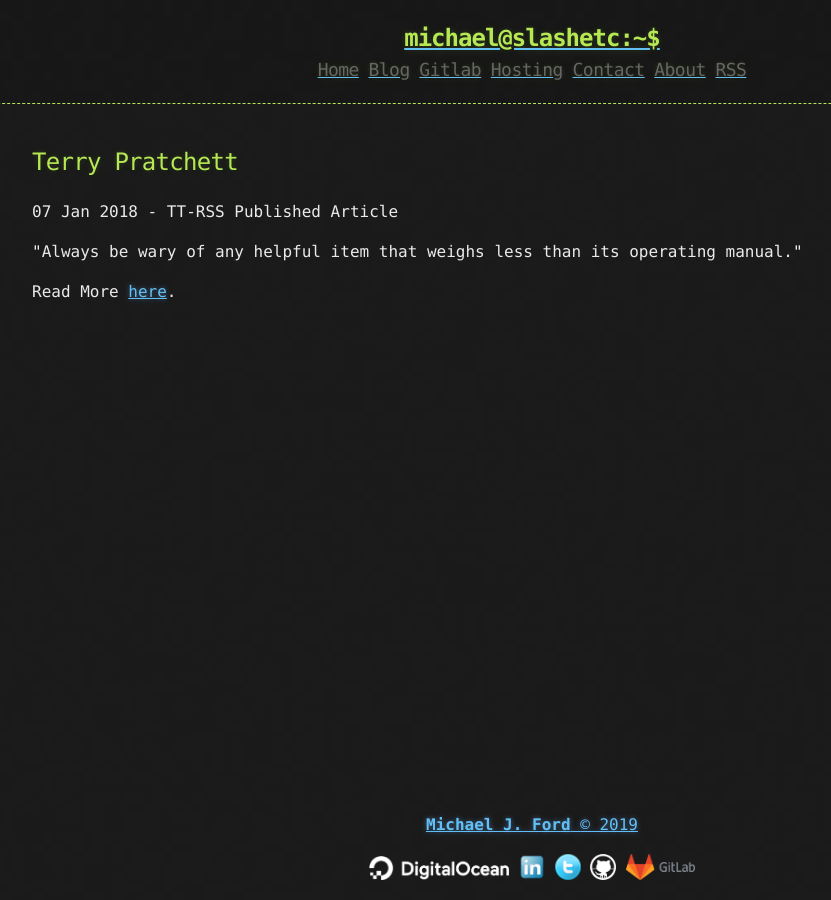
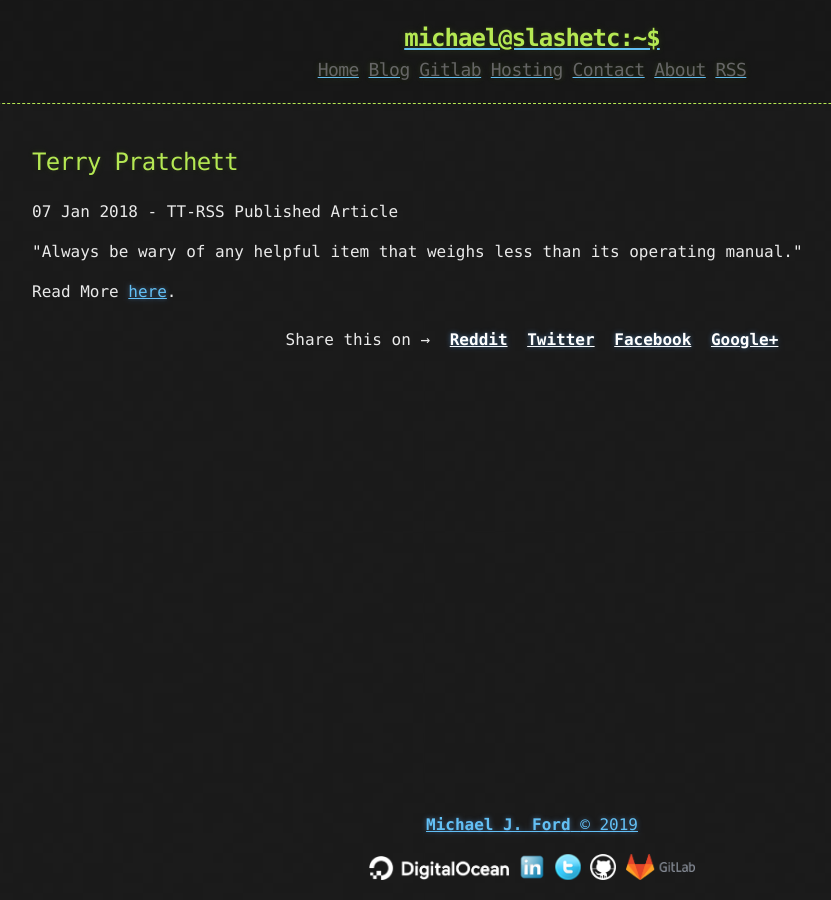
Before and after one commit to slashetc-us/slashetc-us.github.io, a Jekyll site: the page built from _posts/2018-01-07-terry-pratchett.md, in a window 1280 px wide. Shown: the whole page, without its empty margins (108-939 px from the left). Built offline with Jekyll 4.4.1, drawn with Linux system fonts in a browser that asks for light colours; comment, search, counter and statistics services are not loaded.

Commit message:
added socal network share buttons to posts

```diff
--- a/_config.yml
+++ b/_config.yml
@@ -32,6 +32,7 @@ plugins:
 # Custom variables
 owner : "Michael J. Ford"
 year : "2019"
+twitter_username : Michael_J_Ford
 
 # Google Tracking
 google_analytics:
--- /dev/null
+++ b/_includes/share-page.html
@@ -0,0 +1,7 @@
+<div class="share-page">
+    Share this on &rarr;
+    <a href="https://www.reddit.com/submit?url={{ site.url }}{{ page.url }}&title={{ page.title }}" rel="nofollow" target="_blank" title="Share on Reddit">Reddit</a>
+    <a href="https://twitter.com/intent/tweet?text={{ page.title }}&url={{ site.url }}{{ page.url }}&via={{ site.twitter_username }}&related={{ site.twitter_username }}" rel="nofollow" target="_blank" title="Share on Twitter">Twitter</a>
+    <a href="https://facebook.com/sharer.php?u={{ site.url }}{{ page.url }}" rel="nofollow" target="_blank" title="Share on Facebook">Facebook</a>
+    <a href="https://plus.google.com/share?url={{ site.url }}{{ page.url }}" rel="nofollow" target="_blank" title="Share on Google+">Google+</a>
+</div>
--- a/_layouts/post.html
+++ b/_layouts/post.html
@@ -7,3 +7,5 @@ layout: default
   <time datetime="{{ page.date | date_to_xmlschema }}" class="by-line">{{ page.date | date_to_string }} - {{ page.author }}</time>
   {{ content }}
 </article>
+
+{% include share-page.html %}
--- a/_sass/custom.scss
+++ b/_sass/custom.scss
@@ -42,3 +42,20 @@
 
 /* Change the background color of the dropdown button when the dropdown content is shown */
 .dropdown:hover .dropbtn {background-color: #3e8e41;}
+
+/* share page to social networks */
+.share-page {
+    text-align: center;
+    padding: 8px 15px;
+    border-radius: 5px;
+
+    a {
+        font-weight: 700;
+        color: #fff;
+        margin-left: 10px;
+
+        &:hover {
+            border-bottom: 1px dashed #fff;
+        }
+    }
+}
```
